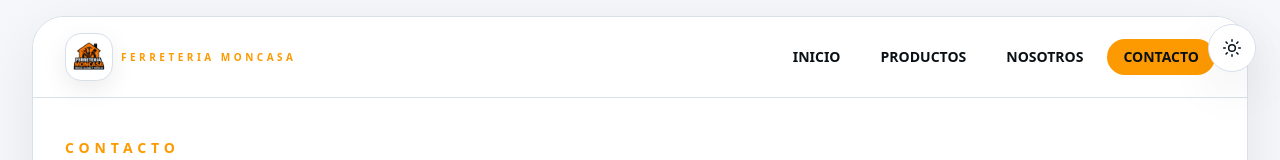
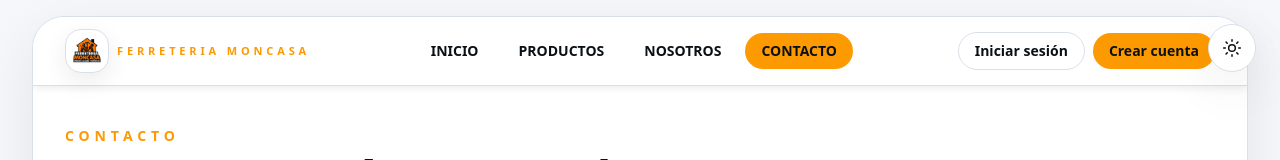
Before and after one commit to josereneeguerrero/MONCASA-WEB, a Next.js app: page /contacto in a window 1280 px wide. Shown: the top 160 px of the page. Built offline with nearby package versions, Linux system fonts and the light colour scheme; no server answers; the database is empty.

Commit message:
Version: 1.0.8

```diff
--- a/src/app/contacto/page.tsx
+++ b/src/app/contacto/page.tsx
@@ -3,7 +3,7 @@
 import { FormEvent, useState } from 'react';
 import Link from 'next/link';
 import { isSupabaseConfigured, supabase } from '@/lib/supabase';
-import BrandLogo from '@/components/brand-logo';
+import SiteHeader from '@/components/site-header';
 import Footer from '@/components/footer';
 import { useConfig } from '@/lib/useConfig';
 import { contactSchema } from '@/lib/validation';
@@ -96,22 +96,7 @@ export default function ContactoPage() {
   return (
     <main className="min-h-screen bg-[var(--color-moncasa-page-bg)] px-4 py-4 sm:px-6 lg:px-8">
       <div className="mx-auto min-h-[calc(100vh-2rem)] max-w-7xl overflow-hidden rounded-[2rem] border border-[var(--color-moncasa-border)] bg-[var(--color-moncasa-surface)] shadow-[0_18px_60px_var(--color-moncasa-shadow)]">
-        {/* HEADER */}
-        <header className="sticky top-0 z-50 border-b border-[var(--color-moncasa-border)] bg-[var(--color-moncasa-surface)] px-5 py-4 sm:px-8">
-          <div className="flex flex-col gap-4 lg:flex-row lg:items-center lg:justify-between">
-            <Link href="/" className="flex items-center gap-2">
-              <BrandLogo className="h-12 w-12 rounded-2xl border border-[var(--color-moncasa-border)] bg-[var(--color-moncasa-surface)] object-cover p-1 shadow-[0_8px_24px_var(--color-moncasa-shadow)]" />
-              <p className="text-[10px] font-bold tracking-[0.35em] text-[#FE9A01]">FERRETERIA MONCASA</p>
-            </Link>
-
-            <nav aria-label="Principal" className="flex flex-wrap items-center gap-2 text-sm font-semibold">
-              <Link href="/" className="rounded-full px-4 py-2 text-[var(--color-moncasa-text-weak)] transition hover:bg-[var(--color-moncasa-hover)]">INICIO</Link>
-              <Link href="/productos" className="rounded-full px-4 py-2 text-[var(--color-moncasa-text-weak)] transition hover:bg-[var(--color-moncasa-hover)]">PRODUCTOS</Link>
-              <Link href="/nosotros" className="rounded-full px-4 py-2 text-[var(--color-moncasa-text-weak)] transition hover:bg-[var(--color-moncasa-hover)]">NOSOTROS</Link>
-              <Link href="/contacto" className="rounded-full bg-[#FE9A01] px-4 py-2 text-[#0A1116]">CONTACTO</Link>
-            </nav>
-          </div>
-        </header>
+        <SiteHeader active="contacto" />
 
         {/* CONTENIDO */}
         <section className="px-5 py-8 sm:px-8 sm:py-10">
--- a/src/app/cotizacion/page.tsx
+++ b/src/app/cotizacion/page.tsx
@@ -3,7 +3,7 @@
 import { useEffect } from 'react';
 import Link from 'next/link';
 import { useCart } from '@/lib/cart-context';
-import BrandLogo from '@/components/brand-logo';
+import SiteHeader from '@/components/site-header';
 import { isSupabaseConfigured, supabase } from '@/lib/supabase';
 
 export default function QuotationPage() {
@@ -80,29 +80,7 @@ export default function QuotationPage() {
   return (
     <main className="min-h-screen bg-[var(--color-moncasa-page-bg)] px-4 py-4 sm:px-6 lg:px-8">
       <div className="mx-auto min-h-[calc(100vh-2rem)] max-w-7xl overflow-hidden rounded-[2rem] border border-[var(--color-moncasa-border)] bg-[var(--color-moncasa-surface)] shadow-[0_18px_60px_var(--color-moncasa-shadow)]">
-        <header className="border-b border-[var(--color-moncasa-border)] bg-[var(--color-moncasa-surface)] px-5 py-4 sm:px-8">
-          <div className="flex flex-col gap-4 lg:flex-row lg:items-center lg:justify-between">
-            <Link href="/" className="flex items-center gap-2">
-              <BrandLogo className="h-12 w-12 rounded-2xl border border-[var(--color-moncasa-border)] bg-[var(--color-moncasa-surface)] object-cover p-1 shadow-[0_8px_24px_var(--color-moncasa-shadow)]" />
-              <p className="text-[10px] font-bold tracking-[0.35em] text-[#FE9A01]">FERRETERIA MONCASA</p>
-            </Link>
-
-            <nav aria-label="Principal" className="flex flex-wrap items-center gap-2 text-sm font-semibold">
-              <Link href="/" className="rounded-full px-4 py-2 text-[var(--color-moncasa-text-weak)] transition hover:bg-[var(--color-moncasa-hover)]">
-                INICIO
-              </Link>
-              <Link href="/productos" className="rounded-full px-4 py-2 text-[var(--color-moncasa-text-weak)] transition hover:bg-[var(--color-moncasa-hover)]">
-                PRODUCTOS
-              </Link>
-              <Link href="/nosotros" className="rounded-full px-4 py-2 text-[var(--color-moncasa-text-weak)] transition hover:bg-[var(--color-moncasa-hover)]">
-                NOSOTROS
-              </Link>
-              <Link href="/contacto" className="rounded-full px-4 py-2 text-[var(--color-moncasa-text-weak)] transition hover:bg-[var(--color-moncasa-hover)]">
-                CONTACTO
-              </Link>
-            </nav>
-          </div>
-        </header>
+        <SiteHeader />
 
         <section className="px-5 py-8 sm:px-8 sm:py-10">
           <p className="text-sm font-bold uppercase tracking-[0.35em] text-[#FE9A01]">Cotización</p>
--- a/src/app/nosotros/page.tsx
+++ b/src/app/nosotros/page.tsx
@@ -1,26 +1,12 @@
 import Link from 'next/link';
-import BrandLogo from '@/components/brand-logo';
+import SiteHeader from '@/components/site-header';
 import Footer from '@/components/footer';
 
 export default function NosotrosPage() {
   return (
     <main className="min-h-screen bg-[var(--color-moncasa-page-bg)] px-4 py-4 sm:px-6 lg:px-8">
       <div className="mx-auto min-h-[calc(100vh-2rem)] max-w-7xl overflow-hidden rounded-[2rem] border border-[var(--color-moncasa-border)] bg-[var(--color-moncasa-surface)] shadow-[0_18px_60px_var(--color-moncasa-shadow)]">
-        <header className="sticky top-0 z-50 border-b border-[var(--color-moncasa-border)] bg-[var(--color-moncasa-surface)] px-5 py-4 sm:px-8">
-          <div className="flex flex-col gap-4 lg:flex-row lg:items-center lg:justify-between">
-            <Link href="/" className="flex items-center gap-2">
-              <BrandLogo className="h-12 w-12 rounded-2xl border border-[var(--color-moncasa-border)] bg-[var(--color-moncasa-surface)] object-cover p-1 shadow-[0_8px_24px_var(--color-moncasa-shadow)]" />
-              <p className="text-[10px] font-bold tracking-[0.35em] text-[#FE9A01]">FERRETERIA MONCASA</p>
-            </Link>
-
-            <nav aria-label="Principal" className="flex flex-wrap items-center gap-2 text-sm font-semibold">
-              <Link href="/" className="rounded-full px-4 py-2 text-[var(--color-moncasa-text-weak)] transition hover:bg-[var(--color-moncasa-hover)]">INICIO</Link>
-              <Link href="/productos" className="rounded-full px-4 py-2 text-[var(--color-moncasa-text-weak)] transition hover:bg-[var(--color-moncasa-hover)]">PRODUCTOS</Link>
-              <Link href="/nosotros" className="rounded-full bg-[#FE9A01] px-4 py-2 text-[#0A1116]">NOSOTROS</Link>
-              <Link href="/contacto" className="rounded-full px-4 py-2 text-[var(--color-moncasa-text-weak)] transition hover:bg-[var(--color-moncasa-hover)]">CONTACTO</Link>
-            </nav>
-          </div>
-        </header>
+        <SiteHeader active="nosotros" />
 
         <section className="grid gap-8 px-5 py-8 sm:px-8 sm:py-10 lg:grid-cols-[1.05fr_0.95fr]">
           <div>
--- a/src/app/productos/page.tsx
+++ b/src/app/productos/page.tsx
@@ -1,7 +1,7 @@
 import Link from 'next/link';
 import type { Metadata } from 'next';
 import { isSupabaseConfigured, supabase } from '@/lib/supabase';
-import BrandLogo from '@/components/brand-logo';
+import SiteHeader from '@/components/site-header';
 import Footer from '@/components/footer';
 import { ProductsClient } from '@/components/products-client';
 
@@ -113,21 +113,7 @@ export default async function ProductosPage({ searchParams }: ProductosPageProps
   return (
     <main className="min-h-screen bg-[var(--color-moncasa-page-bg)] px-4 py-4 sm:px-6 lg:px-8">
       <div className="mx-auto min-h-[calc(100vh-2rem)] max-w-7xl overflow-hidden rounded-[2rem] border border-[var(--color-moncasa-border)] bg-[var(--color-moncasa-surface)] shadow-[0_18px_60px_var(--color-moncasa-shadow)]">
-        <header className="sticky top-0 z-50 border-b border-[var(--color-moncasa-border)] bg-[var(--color-moncasa-surface)] px-5 py-4 sm:px-8">
-          <div className="flex flex-col gap-4 lg:flex-row lg:items-center lg:justify-between">
-            <Link href="/" className="flex items-center gap-2">
-              <BrandLogo className="h-12 w-12 rounded-2xl border border-[var(--color-moncasa-border)] bg-[var(--color-moncasa-surface)] object-cover p-1 shadow-[0_8px_24px_var(--color-moncasa-shadow)]" />
-              <p className="text-[10px] font-bold tracking-[0.35em] text-[#FE9A01]">FERRETERIA MONCASA</p>
-            </Link>
-
-            <nav aria-label="Principal" className="flex flex-wrap items-center gap-2 text-sm font-semibold">
-              <Link href="/" className="rounded-full px-4 py-2 text-[var(--color-moncasa-text-weak)] transition hover:bg-[var(--color-moncasa-hover)]">INICIO</Link>
-              <Link href="/productos" className="rounded-full bg-[#FE9A01] px-4 py-2 text-[#0A1116]">PRODUCTOS</Link>
-              <Link href="/nosotros" className="rounded-full px-4 py-2 text-[var(--color-moncasa-text-weak)] transition hover:bg-[var(--color-moncasa-hover)]">NOSOTROS</Link>
-              <Link href="/contacto" className="rounded-full px-4 py-2 text-[var(--color-moncasa-text-weak)] transition hover:bg-[var(--color-moncasa-hover)]">CONTACTO</Link>
-            </nav>
-          </div>
-        </header>
+        <SiteHeader active="productos" />
 
         <section className="px-5 py-8 sm:px-8 sm:py-10">
           <p className="text-sm font-bold uppercase tracking-[0.35em] text-[#FE9A01]">Productos</p>
--- a/src/components/site-header.tsx
+++ b/src/components/site-header.tsx
@@ -1,23 +1,22 @@
 'use client';
 
-import { useEffect, useState } from 'react';
 import Link from 'next/link';
 import BrandLogo from '@/components/brand-logo';
 import AuthControls from '@/components/auth-controls';
 import MobileNavMenu from '@/components/mobile-nav-menu';
 
-export default function SiteHeader() {
-  const [isMobile, setIsMobile] = useState(false);
+type SiteHeaderProps = {
+  active?: 'inicio' | 'productos' | 'nosotros' | 'contacto';
+};
 
-  useEffect(() => {
-    const updateViewport = () => setIsMobile(window.innerWidth < 768);
+export default function SiteHeader({ active = 'inicio' }: SiteHeaderProps) {
+  const getNavClassName = (key: 'inicio' | 'productos' | 'nosotros' | 'contacto') => {
+    if (active === key) {
+      return 'rounded-full bg-[#FE9A01] px-3 py-2 text-[#0A1116] lg:px-4';
+    }
 
-    updateViewport();
-    window.addEventListener('resize', updateViewport);
-
-    return () => window.removeEventListener('resize', updateViewport);
-  }, []);
-
+    return 'rounded-full px-3 py-2 text-[var(--color-moncasa-text-weak)] transition hover:bg-[var(--color-moncasa-hover)] lg:px-4';
+  };
   return (
     <header className="sticky top-0 z-40 border-b border-[var(--color-moncasa-border)] bg-[var(--color-moncasa-surface)]/95 px-5 py-3 shadow-[0_2px_8px_var(--color-moncasa-shadow)] backdrop-blur transition sm:px-8">
       <div className="grid items-center gap-3 md:grid-cols-[auto_minmax(0,1fr)_auto] md:gap-4">
@@ -28,23 +27,20 @@ export default function SiteHeader() {
           </p>
         </Link>
 
-        {isMobile ? (
-          <div className="justify-self-end">
-            <MobileNavMenu />
-          </div>
-        ) : (
-          <>
-            <nav aria-label="Principal" className="flex items-center justify-center gap-1 overflow-x-auto whitespace-nowrap text-xs font-semibold lg:gap-2 lg:text-sm">
-              <Link href="/" className="rounded-full bg-[#FE9A01] px-3 py-2 text-[#0A1116] lg:px-4">INICIO</Link>
-              <Link href="/productos" className="rounded-full px-3 py-2 text-[var(--color-moncasa-text-weak)] transition hover:bg-[var(--color-moncasa-hover)] lg:px-4">PRODUCTOS</Link>
-              <Link href="/nosotros" className="rounded-full px-3 py-2 text-[var(--color-moncasa-text-weak)] transition hover:bg-[var(--color-moncasa-hover)] lg:px-4">NOSOTROS</Link>
-              <Link href="/contacto" className="rounded-full px-3 py-2 text-[var(--color-moncasa-text-weak)] transition hover:bg-[var(--color-moncasa-hover)] lg:px-4">CONTACTO</Link>
-            </nav>
-            <div className="justify-self-end">
-              <AuthControls />
-            </div>
-          </>
-        )}
+        <div className="justify-self-end md:hidden">
+          <MobileNavMenu />
+        </div>
+
+        <nav aria-label="Principal" className="hidden items-center justify-center gap-1 overflow-x-auto whitespace-nowrap text-xs font-semibold md:flex lg:gap-2 lg:text-sm">
+          <Link href="/" className={getNavClassName('inicio')}>INICIO</Link>
+          <Link href="/productos" className={getNavClassName('productos')}>PRODUCTOS</Link>
+          <Link href="/nosotros" className={getNavClassName('nosotros')}>NOSOTROS</Link>
+          <Link href="/contacto" className={getNavClassName('contacto')}>CONTACTO</Link>
+        </nav>
+
+        <div className="hidden justify-self-end md:flex">
+          <AuthControls />
+        </div>
       </div>
     </header>
   );
```
